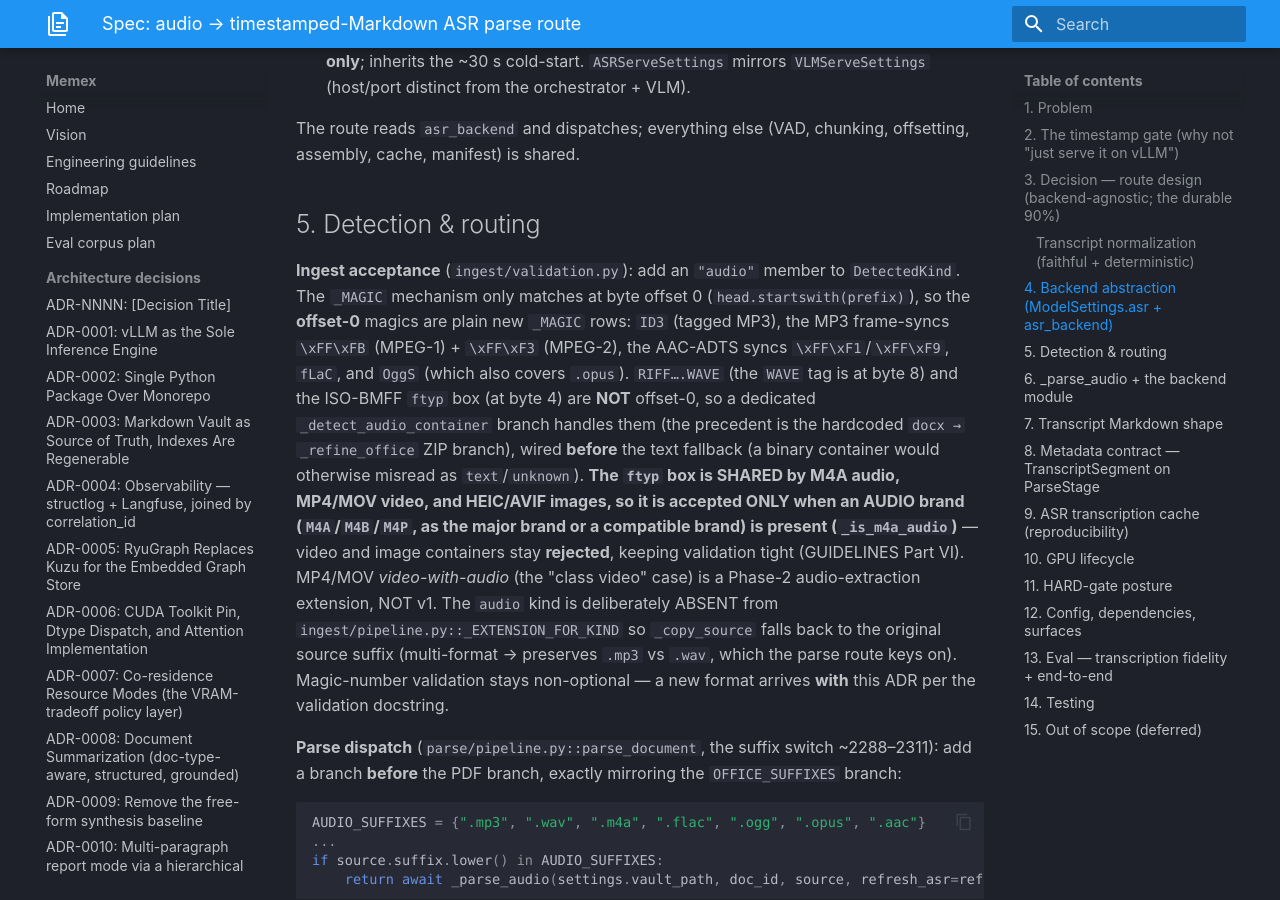
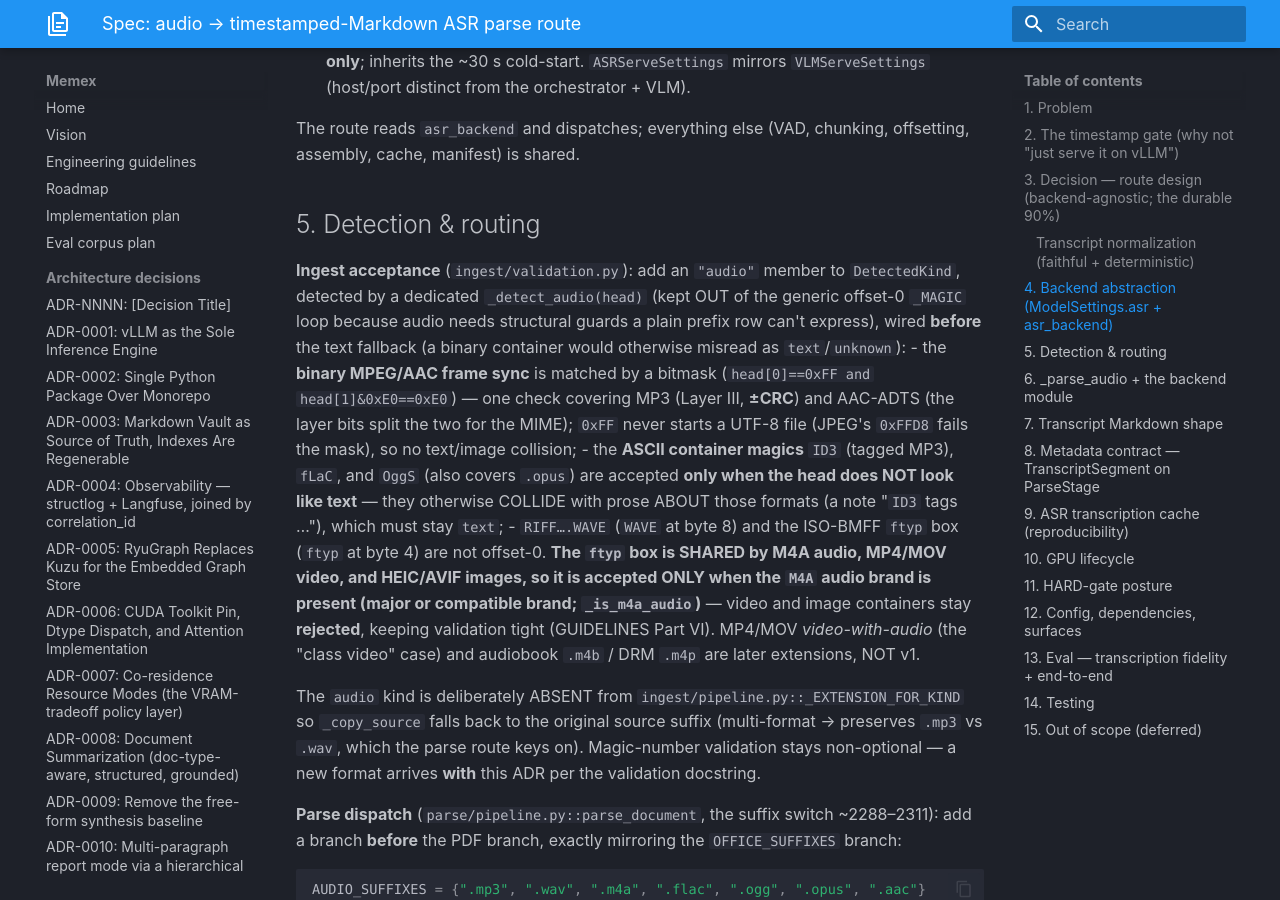
Before and after one commit to Zenetusken/memex, an MkDocs documentation site: the page built from docs/specs/audio-asr-route.md, in a window 1280 px wide and 900 px high, scrolled down 3651 px. Built offline with MkDocs 1.6.1 and Material for MkDocs 9.7.7, drawn with Linux system fonts in a browser that asks for light colours.

Commit message:
fix(audio): close the ID3 text-collision + consolidate audio detection (validators)
Closes AUDIO-BC-001 (MAJOR) + AUDIO-BC-002 + AUDIO2-FIX-01/03 from the
independent validators:

- AUDIO-BC-001 (MAJOR): a plain-text/CSV/markdown file starting with "ID3"
  (or fLaC/OggS) was misdetected as audio. All audio detection moves into a
  dedicated `_detect_audio` where the ASCII container magics (ID3/fLaC/OggS)
  are gated on the head NOT looking like text -- a real audio file is binary,
  prose ABOUT the format stays text. Pinned by ID3-/OggS-prefixed-text tests.
- AUDIO-BC-002: the binary MPEG/AAC frame sync is now a bitmask
  (0xFF + 0xE0 sync bits), covering MP3 ±CRC and AAC-ADTS in one check (the
  layer bits split AAC from MP3 for the MIME); fixes the missed CRC-protected
  syncs (0xFFFA/0xFFF2). Pinned by a CRC-sync test.
- AUDIO2-FIX-01: narrow the ftyp brand set to {M4A } (the only ftyp-audio
  brand whose suffix .m4a is routable in v1) so the magic-set and the spec's
  AUDIO_SUFFIXES stay in lock-step (.m4b/.m4p audiobook/DRM deferred).
- AUDIO2-FIX-03: complete the format-set comments (pipeline + docstring); the
  removed discrete sync rows moot AUDIO2-FIX-02. Spec §5 reconciled.

pyright 0/0, ruff clean, 1472 tests (+3).

Co-Authored-By: Claude Opus 4.8 (1M context) <noreply@anthropic.com>

```diff
--- a/docs/specs/audio-asr-route.md
+++ b/docs/specs/audio-asr-route.md
@@ -134,21 +134,27 @@ assembly, cache, manifest) is shared.
 
 ## 5. Detection & routing
 
-**Ingest acceptance** (`ingest/validation.py`): add an `"audio"` member to `DetectedKind`. The
-`_MAGIC` mechanism only matches at byte offset 0 (`head.startswith(prefix)`), so the **offset-0**
-magics are plain new `_MAGIC` rows: `ID3` (tagged MP3), the MP3 frame-syncs `\xFF\xFB` (MPEG-1) +
-`\xFF\xF3` (MPEG-2), the AAC-ADTS syncs `\xFF\xF1`/`\xFF\xF9`, `fLaC`, and `OggS` (which also covers
-`.opus`). `RIFF….WAVE` (the `WAVE` tag is at byte 8) and the ISO-BMFF `ftyp` box (at byte 4) are
-**NOT** offset-0, so a dedicated `_detect_audio_container` branch handles them (the precedent is the
-hardcoded `docx → _refine_office` ZIP branch), wired **before** the text fallback (a binary container
-would otherwise misread as `text`/`unknown`). **The `ftyp` box is SHARED by M4A audio, MP4/MOV video,
-and HEIC/AVIF images, so it is accepted ONLY when an AUDIO brand (`M4A`/`M4B`/`M4P`, as the major
-brand or a compatible brand) is present (`_is_m4a_audio`)** — video and image containers stay
-**rejected**, keeping validation tight (GUIDELINES Part VI). MP4/MOV *video-with-audio* (the "class
-video" case) is a Phase-2 audio-extraction extension, NOT v1. The `audio` kind is deliberately ABSENT
-from `ingest/pipeline.py::_EXTENSION_FOR_KIND` so `_copy_source` falls back to the original source
-suffix (multi-format → preserves `.mp3` vs `.wav`, which the parse route keys on). Magic-number
-validation stays non-optional — a new format arrives **with** this ADR per the validation docstring.
+**Ingest acceptance** (`ingest/validation.py`): add an `"audio"` member to `DetectedKind`, detected
+by a dedicated `_detect_audio(head)` (kept OUT of the generic offset-0 `_MAGIC` loop because audio
+needs structural guards a plain prefix row can't express), wired **before** the text fallback (a
+binary container would otherwise misread as `text`/`unknown`):
+- the **binary MPEG/AAC frame sync** is matched by a bitmask (`head[0]==0xFF and head[1]&0xE0==0xE0`)
+  — one check covering MP3 (Layer III, **±CRC**) and AAC-ADTS (the layer bits split the two for the
+  MIME); `0xFF` never starts a UTF-8 file (JPEG's `0xFFD8` fails the mask), so no text/image collision;
+- the **ASCII container magics** `ID3` (tagged MP3), `fLaC`, and `OggS` (also covers `.opus`) are
+  accepted **only when the head does NOT look like text** — they otherwise COLLIDE with prose ABOUT
+  those formats (a note "`ID3` tags …"), which must stay `text`;
+- `RIFF….WAVE` (`WAVE` at byte 8) and the ISO-BMFF `ftyp` box (`ftyp` at byte 4) are not offset-0.
+  **The `ftyp` box is SHARED by M4A audio, MP4/MOV video, and HEIC/AVIF images, so it is accepted ONLY
+  when the `M4A ` audio brand is present (major or compatible brand; `_is_m4a_audio`)** — video and
+  image containers stay **rejected**, keeping validation tight (GUIDELINES Part VI). MP4/MOV
+  *video-with-audio* (the "class video" case) and audiobook `.m4b` / DRM `.m4p` are later extensions,
+  NOT v1.
+
+The `audio` kind is deliberately ABSENT from `ingest/pipeline.py::_EXTENSION_FOR_KIND` so `_copy_source`
+falls back to the original source suffix (multi-format → preserves `.mp3` vs `.wav`, which the parse
+route keys on). Magic-number validation stays non-optional — a new format arrives **with** this ADR
+per the validation docstring.
 
 **Parse dispatch** (`parse/pipeline.py::parse_document`, the suffix switch ~2288–2311): add a branch
 **before** the PDF branch, exactly mirroring the `OFFICE_SUFFIXES` branch:
```
Also changed, not shown: 3 other files.
